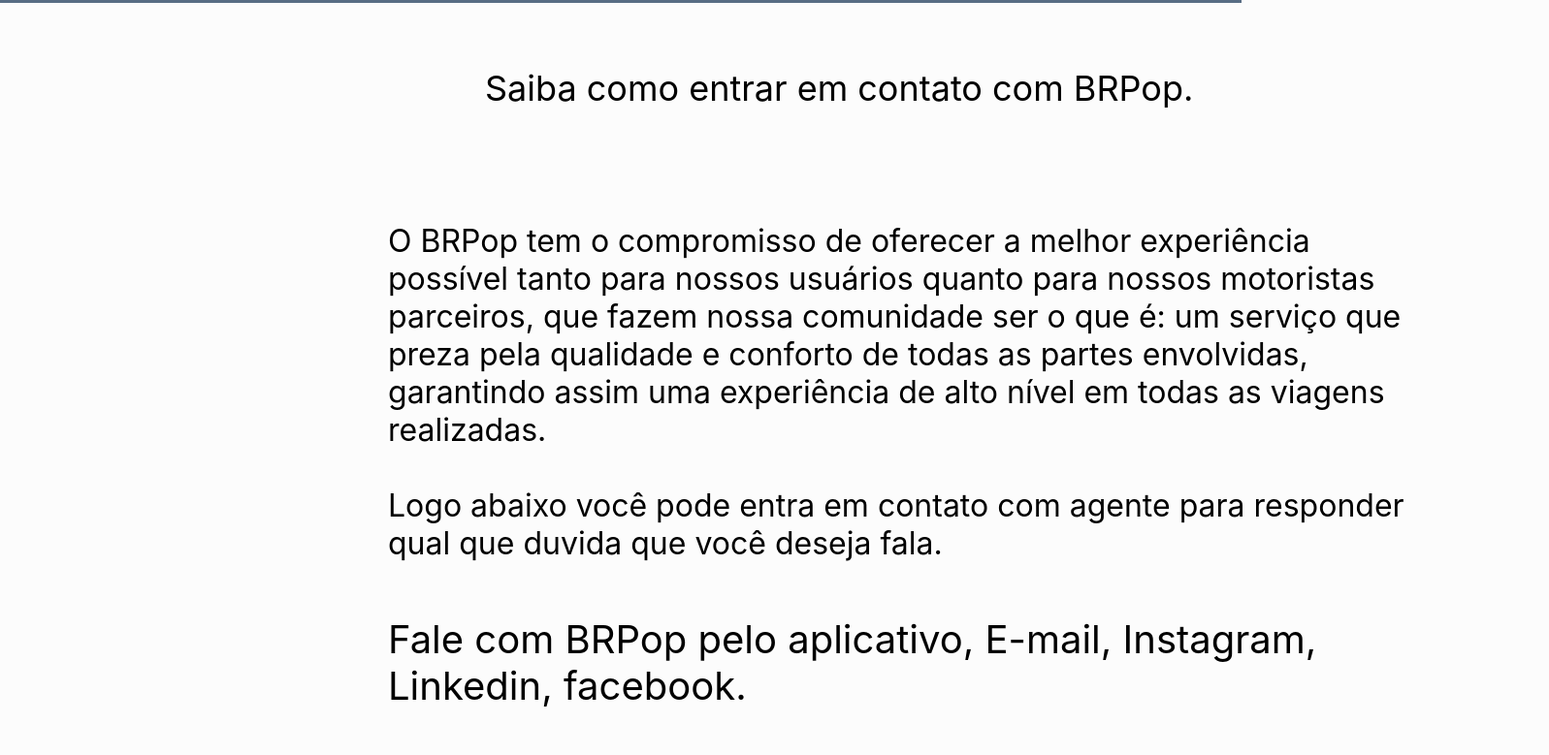
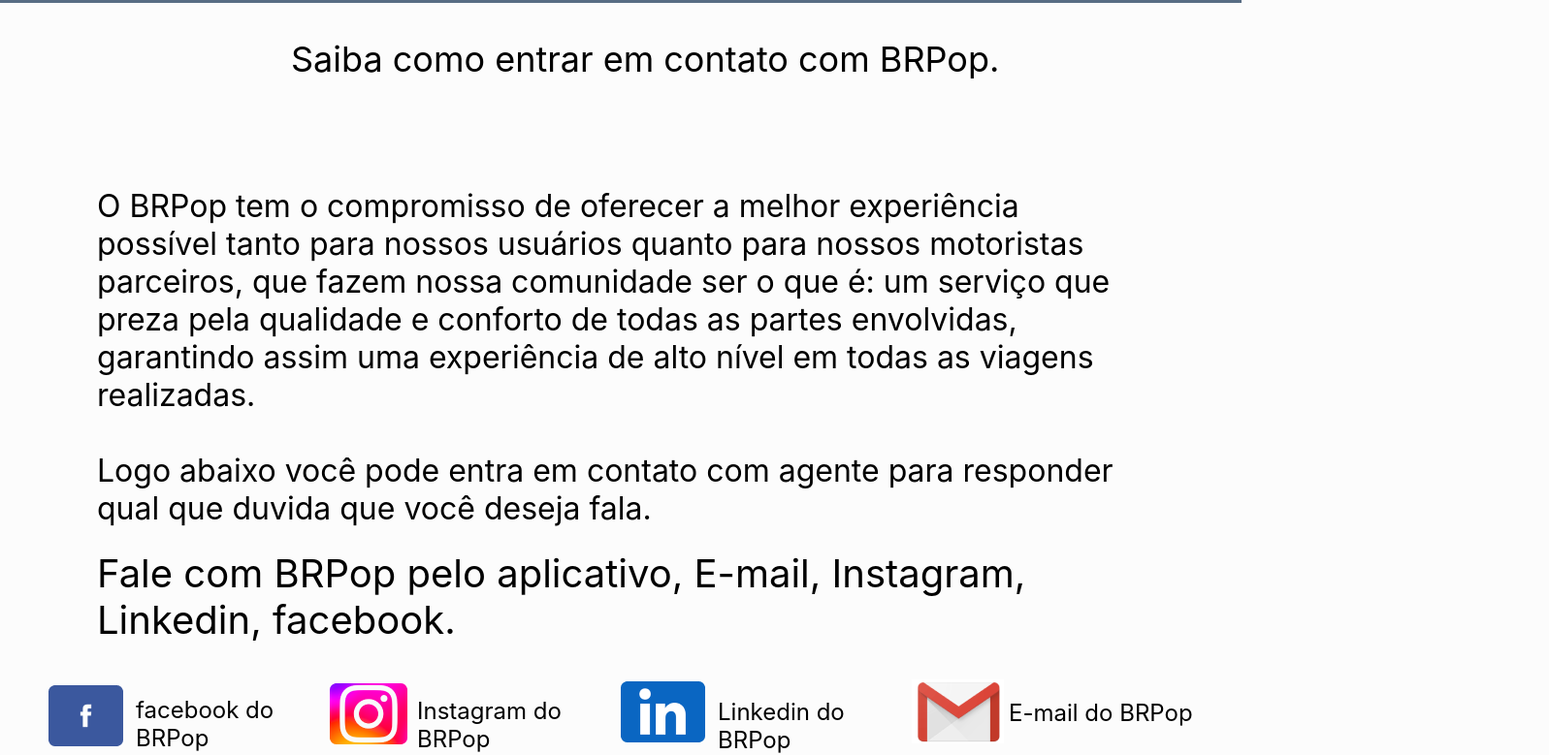
Before and after one commit to DAVIWENDELL/BRPOP, a plain HTML site: page BRPop-main/Pag-contato.html in a window 1280 px wide. Shown: the part 157-936 px from the top of the page at 97% size, 1597 px wide, since content can reach past the window. Drawn offline with Linux system fonts and the light colour scheme.

Commit message:
Add files via upload

```diff
--- a/BRPop-main/css/Pag-contato.css
+++ b/BRPop-main/css/Pag-contato.css
@@ -1,5 +1,4 @@
 /*--------------------------------AJUSTE DO BODY NO HTML----------------------------------------*/
-
 body {
     margin: 0 auto;
     width: 100%;
@@ -86,10 +85,10 @@ main {
 /*----------------------------------------TEXTOS DA PAGINA CONTATO----------------------------------------*/
 
 .texto {
-    position: relative;
+    display: flex;
     width: 764px;
     height: 58px;
-    left: 500px;
+    margin-left: 300px;
     top: 30px;
 
     font-family: 'Inter';
@@ -102,11 +101,11 @@ main {
 }
 
 .texto2 {
-    position: relative;
+    display: flex;
     width: 1065px;
     height: 367px;
-    left: 400px;
-    top: 100px;
+    margin-left: 100px;
+    margin-top: 100px;
 
     font-family: 'Inter';
     font-style: normal;
@@ -118,10 +117,10 @@ main {
 }
 
 .texto3 {
-    position: relative;
+    display: flex;
     width: 1026px;
     height: 129px;
-    left: 400px;
+    margin-left: 100px;
     top: 100px;
 
     font-family: 'Inter';
@@ -136,46 +135,46 @@ main {
 /*-------------------------------------------------------------------*/
 
 .icone{
-    position: relative;
+    display: flex;
     width: 77px;
     height: 63px;
-    left: 1300px;
-    top: 315px;
+    margin-left: 50px;
+    margin-top: 50px;
 }
 
 .icone2 {
-    position: relative;
+    display: flex;
     width: 80px;
     height: 63px;
-    left: 700px;
-    top: 240px;
+    margin-left: 340px;
+    margin-top: -65px;
 
 }
 
 .icone3 {
-    position: relative;
+    display: flex;
     width: 87px;
     height: 63px;
-    left: 337px;
-    top: 180px;
+    margin-left: 640px;
+    margin-top: -65px;
 }
 
 .icone4 {
-    position: relative;
+    display: flex;
     width: 95px;
     height: 66px;
-    left: 1000px;
-    top: 120px;
+    margin-left: 940px;
+    margin-top: -65px;
 }
 
 /*---------------------------------------------------------------------*/
 
 .texto5 {
-    position: relative;
+    display: flex;
     width: 207px;
     height: 29px;
-    left: 450px;
-    top: 0px;
+    margin-left: 740px;
+    margin-top: -30px;
 
     font-family: 'Inter';
     font-style: normal;
@@ -187,11 +186,11 @@ main {
 }
 
 .texto6 {
-    position: relative;
+    display: flex;
     width: 207px;
     height: 29px;
-    left: 800px;
-    top: -50px;
+    margin-left: 430px ;
+    margin-top: -30px;
 
     font-family: 'Inter';
     font-style: normal;
@@ -203,11 +202,11 @@ main {
 }
 
 .texto4 {
-    position: relative;
+    display: flex;
     width: 207px;
     height: 29px;
-    left: 1100px;
-    top: 60px;
+    margin-left: 1040px;
+    margin-top: -70px;
 
     font-family: 'Inter';
     font-style: normal;
@@ -219,11 +218,11 @@ main {
 }
 
 .texto7 {
-    position: relative;
+    display: flex;
     width: 207px;
     height: 29px;
-    left: 1390px;
-    top: -97px;
+    margin-left: 140px;
+    margin-top: -30px;
 
     font-family: 'Inter';
     font-style: normal;
```
Also changed, not shown: BRPop-main/Pag-contato.html (+2 -1 lines).
